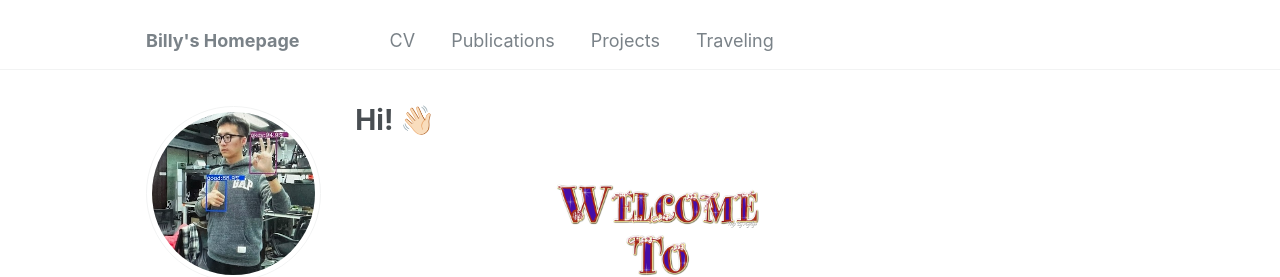
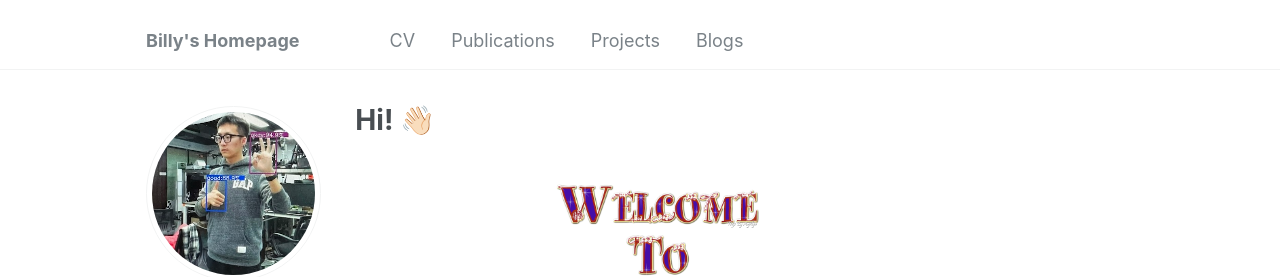
Before and after one commit to Billy1203/Billy_homepage, a Jekyll site: the page built from _pages/about.md, in a window 1280 px wide. Shown: the top 277 px of the page. Built offline with Jekyll 4.4.1, drawn with Linux system fonts in a browser that asks for light colours; some web fonts are replaced.

Commit message:
add blogs

```diff
--- a/_data/navigation.yml
+++ b/_data/navigation.yml
@@ -9,7 +9,7 @@ main:
   - title: "Projects"
     url: /projects/
 
-  - title: "Traveling"
+  - title: "Blogs"
     url: /traveling/
 
 #  - title: "Portfolio"
```
